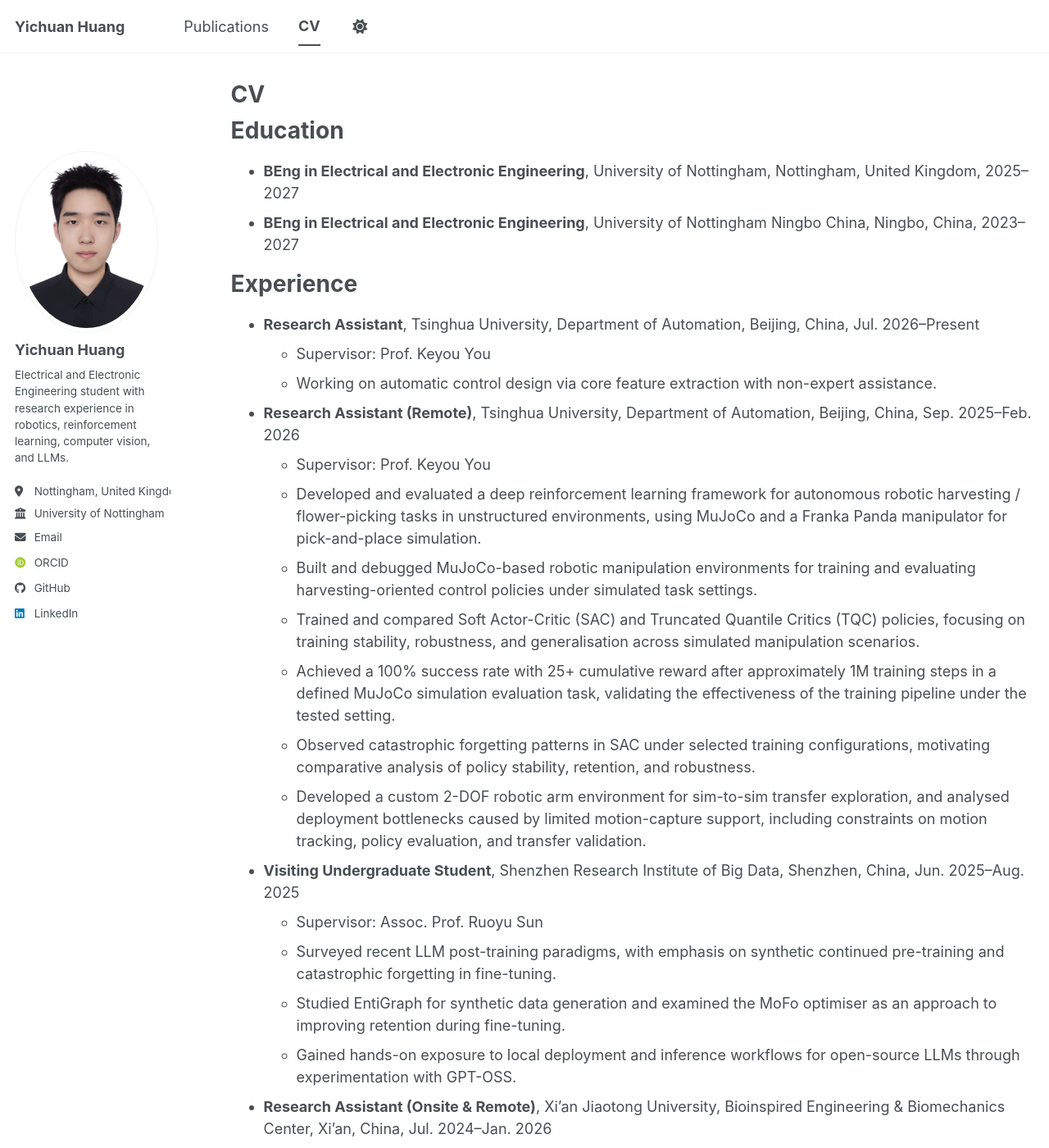
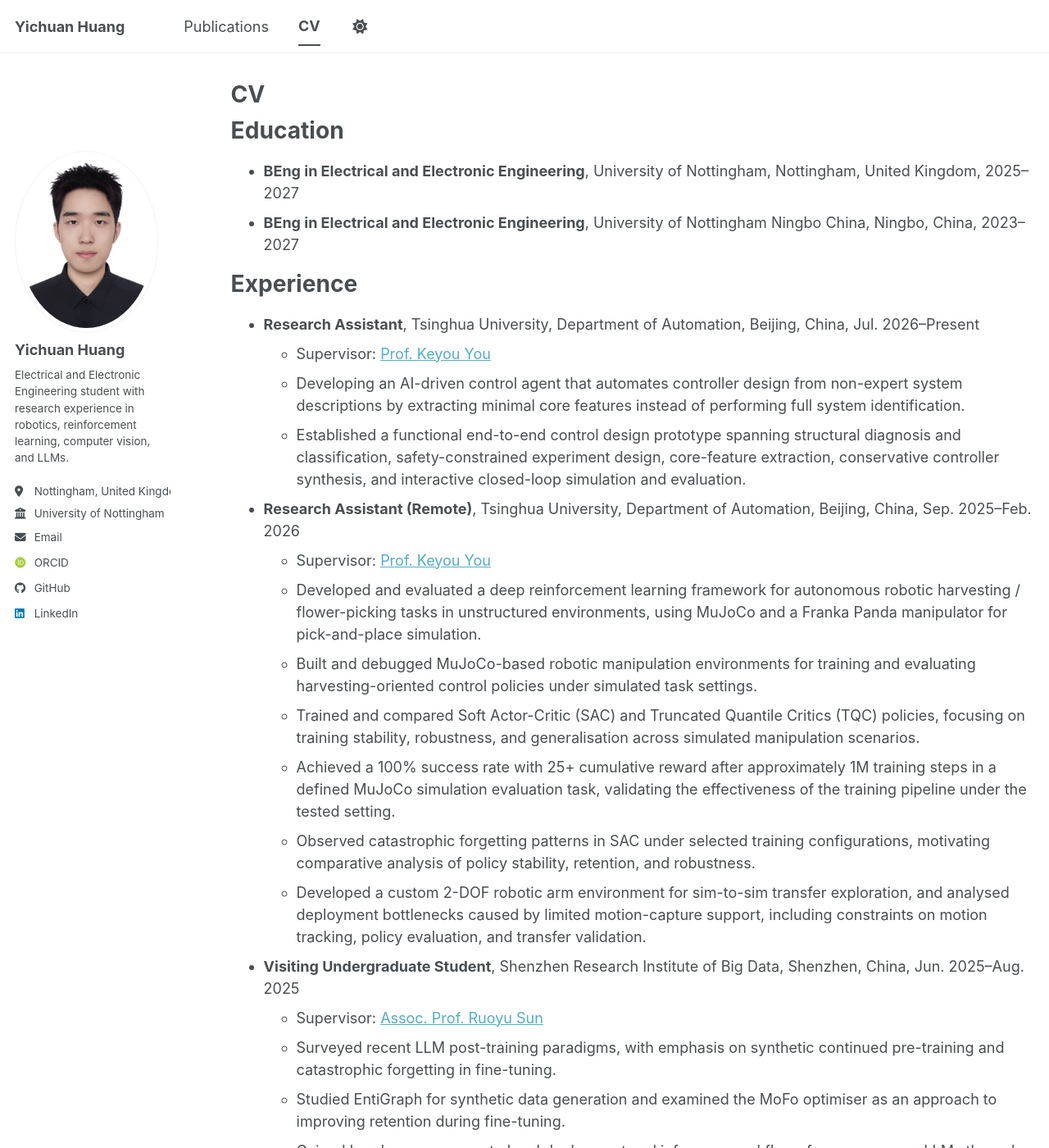
Before and after one commit to yichuan-huang/yichuan-huang.github.io, a Jekyll site: the page built from _pages/cv.md, in a window 1280 px wide and 1400 px high. Shown: the whole window at 82% size. Built offline with Jekyll 4.4.1, drawn with Linux system fonts in a browser that asks for light colours; some web fonts are replaced; a script bundle is joined from its source files by our own code; library files that are not in the unit come from our copies; some of the changed text lies outside the part shown.

```diff
--- a/_pages/cv.md
+++ b/_pages/cv.md
@@ -17,11 +17,12 @@ Education
 Experience
 ======
 * **Research Assistant**, Tsinghua University, Department of Automation, Beijing, China, Jul. 2026--Present
-  * Supervisor: Prof. Keyou You
-  * Working on automatic control design via core feature extraction with non-expert assistance.
+  * Supervisor: [Prof. Keyou You](https://www.au.tsinghua.edu.cn/en/info/1075/3331.htm)
+  * Developing an AI-driven control agent that automates controller design from non-expert system descriptions by extracting minimal core features instead of performing full system identification.
+  * Established a functional end-to-end control design prototype spanning structural diagnosis and classification, safety-constrained experiment design, core-feature extraction, conservative controller synthesis, and interactive closed-loop simulation and evaluation.
 
 * **Research Assistant (Remote)**, Tsinghua University, Department of Automation, Beijing, China, Sep. 2025--Feb. 2026
-  * Supervisor: Prof. Keyou You
+  * Supervisor: [Prof. Keyou You](https://www.au.tsinghua.edu.cn/en/info/1075/3331.htm)
   * Developed and evaluated a deep reinforcement learning framework for autonomous robotic harvesting / flower-picking tasks in unstructured environments, using MuJoCo and a Franka Panda manipulator for pick-and-place simulation.
   * Built and debugged MuJoCo-based robotic manipulation environments for training and evaluating harvesting-oriented control policies under simulated task settings.
   * Trained and compared Soft Actor-Critic (SAC) and Truncated Quantile Critics (TQC) policies, focusing on training stability, robustness, and generalisation across simulated manipulation scenarios.
@@ -30,13 +31,13 @@ Experience
   * Developed a custom 2-DOF robotic arm environment for sim-to-sim transfer exploration, and analysed deployment bottlenecks caused by limited motion-capture support, including constraints on motion tracking, policy evaluation, and transfer validation.
 
 * **Visiting Undergraduate Student**, Shenzhen Research Institute of Big Data, Shenzhen, China, Jun. 2025--Aug. 2025
-  * Supervisor: Assoc. Prof. Ruoyu Sun
+  * Supervisor: [Assoc. Prof. Ruoyu Sun](https://sds.cuhk.edu.cn/en/teacher/628)
   * Surveyed recent LLM post-training paradigms, with emphasis on synthetic continued pre-training and catastrophic forgetting in fine-tuning.
   * Studied EntiGraph for synthetic data generation and examined the MoFo optimiser as an approach to improving retention during fine-tuning.
   * Gained hands-on exposure to local deployment and inference workflows for open-source LLMs through experimentation with GPT-OSS.
 
 * **Research Assistant (Onsite & Remote)**, Xi'an Jiaotong University, Bioinspired Engineering & Biomechanics Center, Xi'an, China, Jul. 2024--Jan. 2026
-  * Supervisors: Prof. Feng Xu; Asst. Prof. Bin Li
+  * Supervisors: [Prof. Feng Xu](https://bebc.xjtu.edu.cn/info/1053/2248.htm); [Asst. Prof. Bin Li](https://bebc.xjtu.edu.cn/info/1020/3791.htm)
   * Contributed to OsteoSight, a label-free virtual fluorescence staining and biophysics-anchored osteogenic fate inference system for conventional microscopy images.
   * Participated in the development and evaluation of a contrastive-learning-based virtual fluorescence staining pipeline to reconstruct YAP, F-actin, and nuclei signals from label-free microscopy images.
   * Supported model training, debugging, and qualitative/quantitative evaluation for image-to-image translation and virtual staining tasks, focusing on cellular morphology preservation, geometric consistency, and subcellular structure reconstruction.
```
Also changed, not shown: other parts of _pages/cv.md (+1 -1 lines), _pages/about.md (+1 -1 lines).
